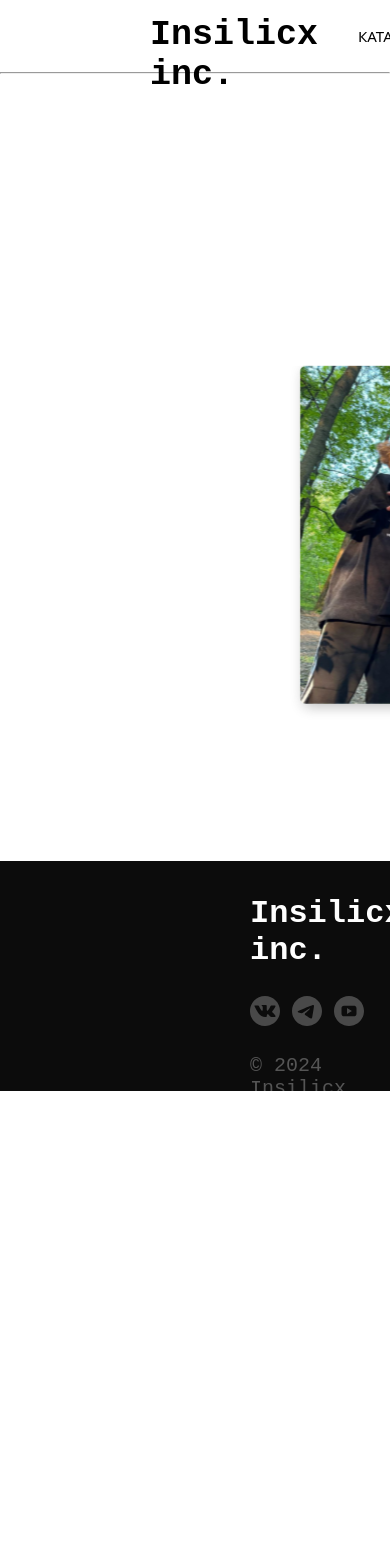
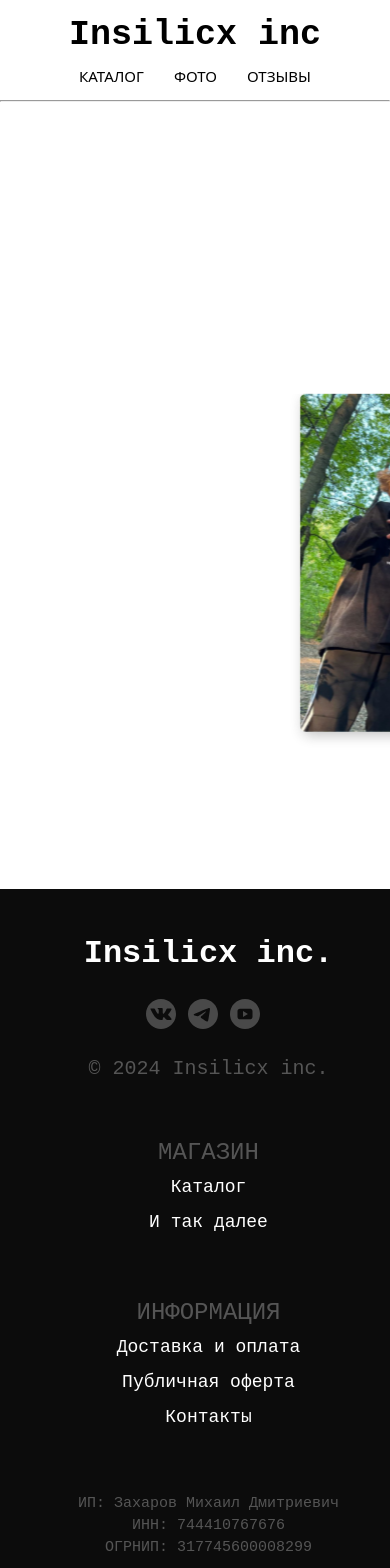
Before and after one commit to kirillpedev/insilicx-react, a React (Vite) app: page /photos in a window 390 px wide. Shown: the top 1568 px of the page. Before the commit the page ends 1123 px from the top, so only its background shows below. Built offline with nearby package versions, Linux system fonts and the light colour scheme.

Commit message:
Responsive header, footer and product page

```diff
--- a/package.json
+++ b/package.json
@@ -13,6 +13,7 @@
     "react": "^18.2.0",
     "react-dom": "^18.2.0",
     "react-helmet": "^6.1.0",
+    "react-media": "^1.10.0",
     "react-router-dom": "^6.23.1",
     "styled-components": "^6.1.11",
     "swiper": "^11.1.4"
--- a/src/components/Footer.jsx
+++ b/src/components/Footer.jsx
@@ -6,16 +6,16 @@ import youtubesvg from '../svg/youtube.svg'
 
 const FooterMain = styled.div`
     font-family: "Anonymous Pro", monospace;
-    height: 230px;
+    height: 100%;
     background-color: #0C0C0C;
     color: white;
-    padding-left: 250px;
-    padding-right: 250px;
+    padding: 0 15% 0 15%;
 
     .footer-container {
-        display: flex;
-        justify-content: space-between;
-        padding-top: 4vh;
+        display: grid;
+        grid-template-columns: repeat(auto-fit, minmax(300px, 1fr));
+        padding-top: 3vh;
+        padding-bottom: 4vh;
     }
 
     .caption {
@@ -30,6 +30,8 @@ const FooterMain = styled.div`
 `
 
 const LogoLinks = styled.div`
+    margin-top: 20px;
+
     p {
         font-size: 20px;
         margin-top: 23px;
@@ -40,26 +42,44 @@ const LogoLinks = styled.div`
         margin-right: 12px;
         margin-top: 27px;
     }
+
+    @media (max-width: 874px) {
+      text-align: center;
+      margin-bottom: 35px;
+    }
 `
 
 const ShopNav = styled.div`
     font-size: 18px;
+    margin-top: 20px;
 
     p {
         line-height: 35px;
+    }
+
+    @media (max-width: 874px) {
+      text-align: center;
+      margin-bottom: 35px;
     }
 `
 
 const InfoNav = styled.div`
     font-size: 18px;
+    margin-top: 20px;
 
     p {
         line-height: 35px;
+    }
+
+    @media (max-width: 874px) {
+      text-align: center;
+      margin-bottom: 35px;
     }
 `
 
 const BuisnessNav = styled.div`
     font-size: 16px;
+    margin-top: 20px;
 
     p {
         font-size: 15px;
@@ -71,6 +91,11 @@ const BuisnessNav = styled.div`
     h3 {
         font-size: 20px;
         margin-top: 15px;
+    }
+
+    @media (max-width: 874px) {
+      text-align: center;
+      margin-bottom: 35px;
     }
 `
 
--- a/src/components/Header.jsx
+++ b/src/components/Header.jsx
@@ -11,8 +11,7 @@ const Container = styled.div`
       align-self: center;
       margin-top: 15px;
       margin-bottom: 7px;
-      margin-left: 150px;
-      margin-right: 150px;
+      padding: 0 15% 0 15%;
       height: 50px;
     }
 
@@ -45,10 +44,26 @@ const Container = styled.div`
       font-size: 15px;
     }
 
-    /* .menu :hover {
-      font-size: 16px;
-      transition: 0.2s ease;
-    }  */
+    @media (max-width: 850px) {
+      .header {
+        display: block;
+      }
+
+      .header h1 {
+        text-align: center;
+      }
+      .menu {
+        padding-left: 0;
+        font-size: 14px;
+        margin-top: 11px;
+        justify-content: center;
+        text-align: center;
+      }
+
+      hr {
+        margin-top: 35px;
+      }
+    }
 `
 
 const Header = () => {
@@ -56,16 +71,14 @@ const Header = () => {
     <Container>
       <div className='header_main'>
       <div className='header'>
-        <h1><a href='/'>Insilicx inc.</a></h1>
+        <h1><a href='/'>Insilicx inc</a></h1>
         <ul class="menu">
             <li><a href='/'>Каталог</a></li>
             <li><a href='/photos'>Фото</a></li>
             <li><a href='/reviews'>Отзывы</a></li>
         </ul>
       </div>
-      <div>
-          <hr></hr>
-        </div>
+      <hr></hr>
     </div>
     </Container>
   )
--- a/src/components/Main.jsx
+++ b/src/components/Main.jsx
@@ -17,8 +17,10 @@ const Span = styled.div`
     @import url('https://fonts.googleapis.com/css2?family=Anonymous+Pro:ital,wght@0,400;0,700;1,400;1,700&family=Noto+Sans:ital,wght@0,100..900;1,100..900&display=swap');
     padding-bottom: 200px;
 
+    width: 100%;
+
     .span {
-        padding: 0 270px 0 270px;
+        padding: 0 10% 0 10%;
         display: grid;
         grid-template-columns: repeat(auto-fit, minmax(300px, 350px));
         justify-content: center;
--- a/src/components/MainReviews.jsx
+++ b/src/components/MainReviews.jsx
@@ -1,7 +1,7 @@
 import React from 'react'
 import styled from 'styled-components'
 import no_photo from '/src/img/no_photo.svg'
-import judje from '/src/img/judje.png'
+import judje from '../img/Judje.png'
 
 const Grid = styled.div`
     .grid_cont {
--- a/src/components/ProductPageMain.jsx
+++ b/src/components/ProductPageMain.jsx
@@ -76,14 +76,14 @@ const Buttons = styled.div`
     input[name="size"] {
         -webkit-appearance: none;
         appearance: none;
-        /* position: absolute; */
+        position: absolute;
         height: 45px;
         width: 45px;
         border: 3px solid black;
         cursor: pointer;
     }
 
-    input[id="x"]::before {
+    input[id="l"]::before {
         content: "L";
         position: absolute;
         height: 30px;
@@ -91,8 +91,8 @@ const Buttons = styled.div`
         color: black;
         font-size: 24px;
         font-weight: 500;
-        left: 14px;
-        top: 7px;
+        left: 13px;
+        top: 6px;
     }
 
     input[id="xl"]::before {
@@ -103,8 +103,8 @@ const Buttons = styled.div`
         color: black;
         font-size: 24px;
         font-weight: 500;
-        left: 6px;
-        top: 7px;
+        left: 5px;
+        top: 6px;
     }
 
     input[name="size"]:checked {
@@ -177,22 +177,22 @@ const ProductPageMain = () => {
                 <label>
                   <input
                     type="radio"
+                    id="l"
                     name="size"
                     value="L"
                     checked={selectedSize === "L"}
                     onClick={() => handleSizeSelect("L")}
                   />
-                  L
                 </label>
                 <label>
                   <input
                     type="radio"
                     name="size"
+                    id="xl"
                     value="XL"
                     checked={selectedSize === "XL"}
                     onClick={() => handleSizeSelect("XL")}
                   />
-                  XL
                 </label>
               </div>
             </Buttons>
--- a/src/components/Support.jsx
+++ b/src/components/Support.jsx
@@ -80,8 +80,8 @@ const Button = styled.div`
         position: fixed;
         display: grid;
         grid-row-gap: 25px;
-        right: 90px;
-        bottom: 30%;
+        right: 5%;
+        bottom: 5%;
     }
 
     #round {
--- a/src/products.jsx
+++ b/src/products.jsx
@@ -31,7 +31,7 @@ export default [
         screenshot: dress3,
         description: 'Lorem Ipsum is simply dummy text of the printing and typesetting industry',
         link: '#',
-        available: false,
+        available: true,
     },
     {
         id: '4',
```
Also changed, not shown: 1 other file (tests, documents, lock files or other folders).
